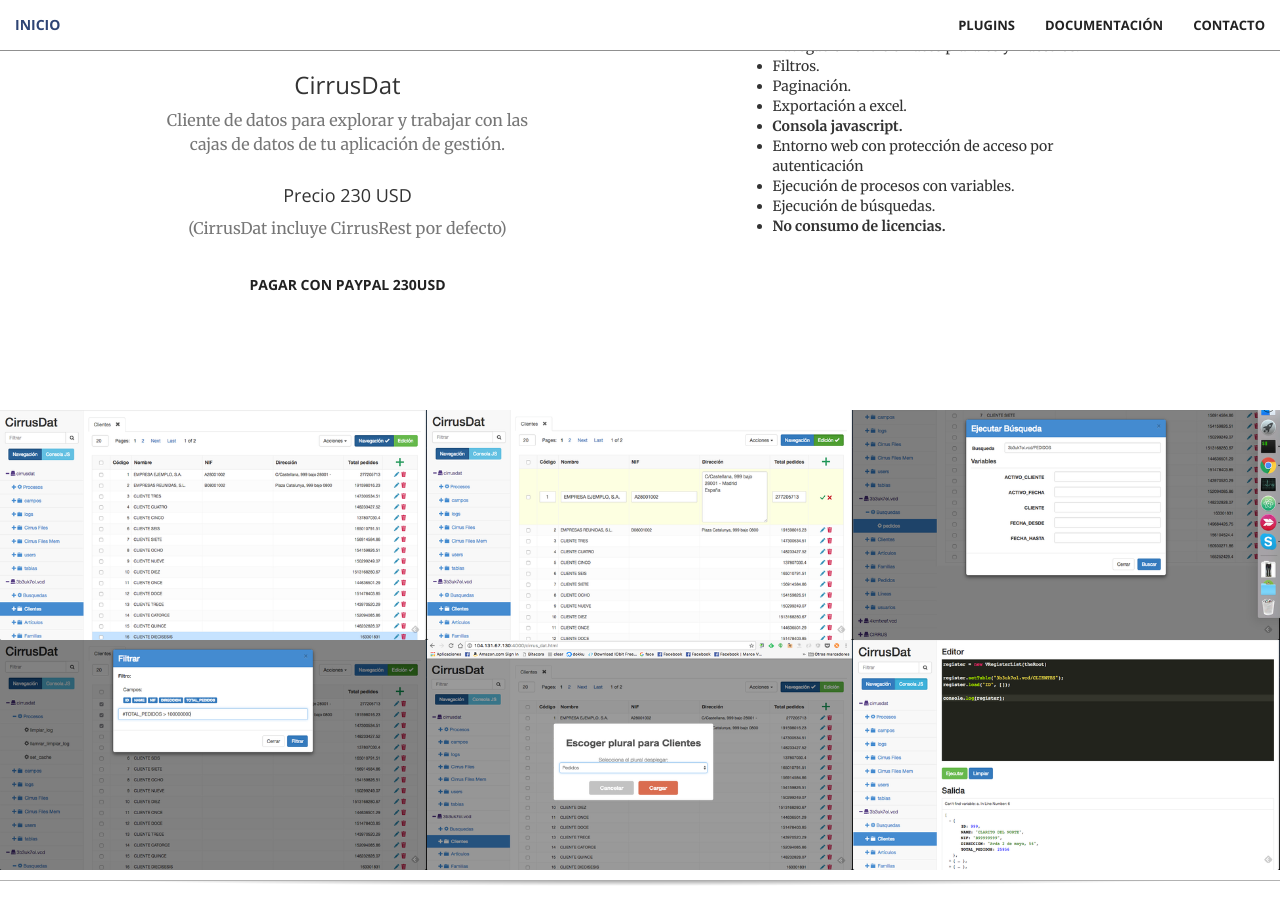
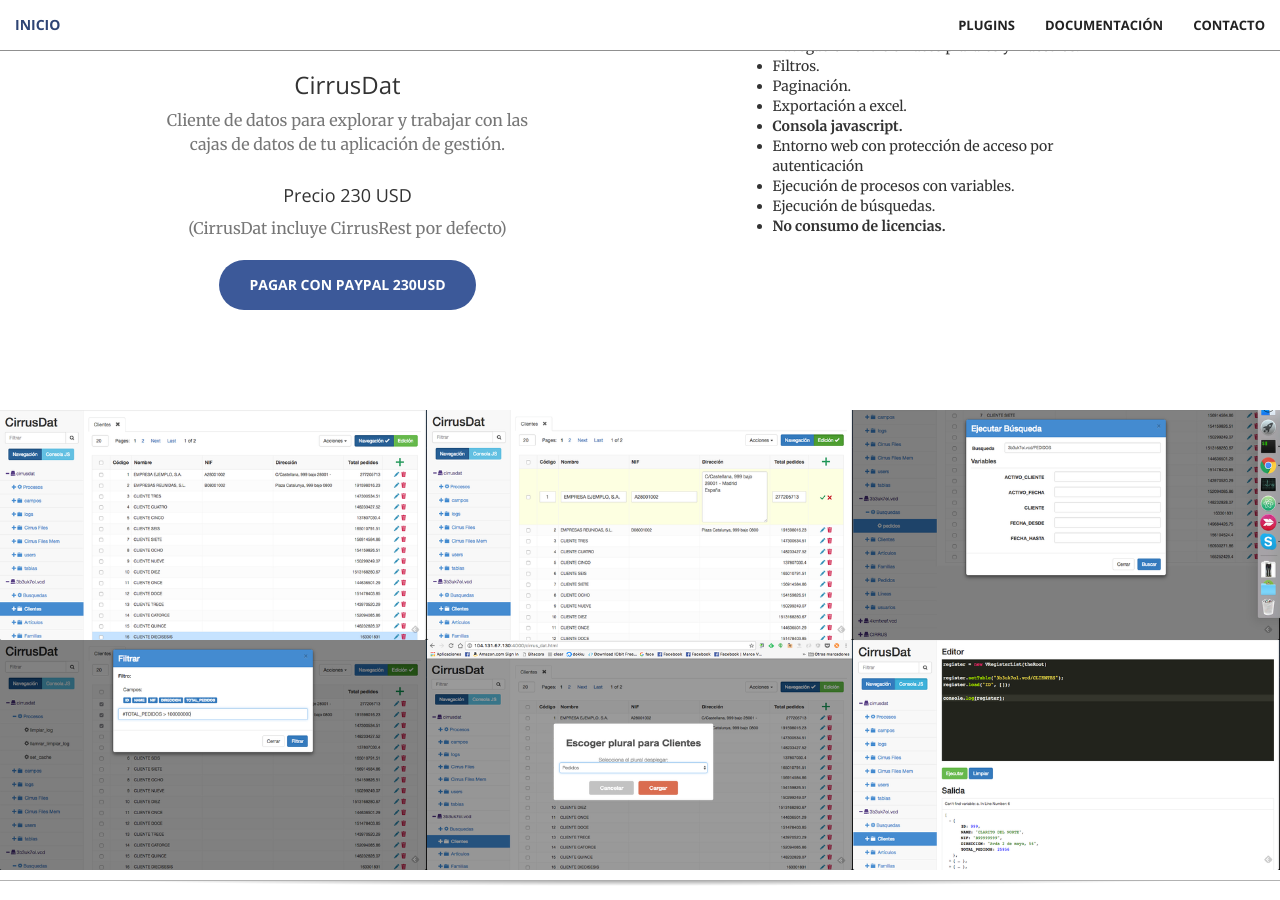
Before and after one commit to Heavyblade/cirrus, a Jekyll site: the page built from plugins.html, in a window 1280 px wide and 900 px high, scrolled down 1024 px. Built offline with Jekyll 4.4.1, drawn with Linux system fonts in a browser that asks for light colours.

Commit message:
fixing button class

```diff
--- a/_includes/plugins.html
+++ b/_includes/plugins.html
@@ -10,7 +10,7 @@
                     <h4>Precio 230 USD</h4>
                     <p class="text-muted">(CirrusDat incluye CirrusRest por defecto)</p>
                     </br>
-                    <a href="https://paypal.me/cristiancvg/230" target="_blank" class="btn btn-default btn-xl">Pagar con paypal 230USD</a>
+                    <a href="https://paypal.me/cristiancvg/230" target="_blank" class="btn btn-primary btn-xl">Pagar con paypal 230USD</a>
                 </div>
             </div>
             <div class="col-lg-6 col-md-12 text-center">
@@ -140,7 +140,7 @@
                     <p class="text-muted">API's Rest para tus aplicaciones Velneo v7</p>
                     </br>
                     <h4>Precio 170  USD</h4>
-                    <a href="https://paypal.me/cristiancvg/170" target="_blank" class="btn btn-default btn-xl">Pagar con paypal 170USD</a>
+                    <a href="https://paypal.me/cristiancvg/170" target="_blank" class="btn btn-primary btn-xl">Pagar con paypal 170USD</a>
                 </div>
             </div>
             <div class="col-lg-6 col-md-12 text-center">
@@ -219,7 +219,7 @@
                     <p class="text-muted">Envia correos mediante el servicio sendgrid.com desde tu aplicación v7</p>
                     </br>
                     <h4>Precio 45 USD</h4>
-                    <a href="https://paypal.me/cristiancvg/45" target="_blank" class="btn btn-default btn-xl">Pagar con paypal 45USD</a>
+                    <a href="https://paypal.me/cristiancvg/45" target="_blank" class="btn btn-primary btn-xl">Pagar con paypal 45USD</a>
                 </div>
             </div>
             <div class="col-lg-8 col-md-16 text-center">
@@ -248,7 +248,7 @@
                     <p class="text-muted">Administra ficheros de tu app de gestión mediante Dropbox.</p>
                     </br>
                     <h4>Precio 75 USD</h4>
-                    <a href="https://paypal.me/cristiancvg/75" target="_blank" class="btn btn-default btn-xl">Pagar con paypal 75USD</a>
+                    <a href="https://paypal.me/cristiancvg/75" target="_blank" class="btn btn-primary btn-xl">Pagar con paypal 75USD</a>
                 </div>
             </div>
             <div class="col-lg-8 col-md-16 text-center">
```
